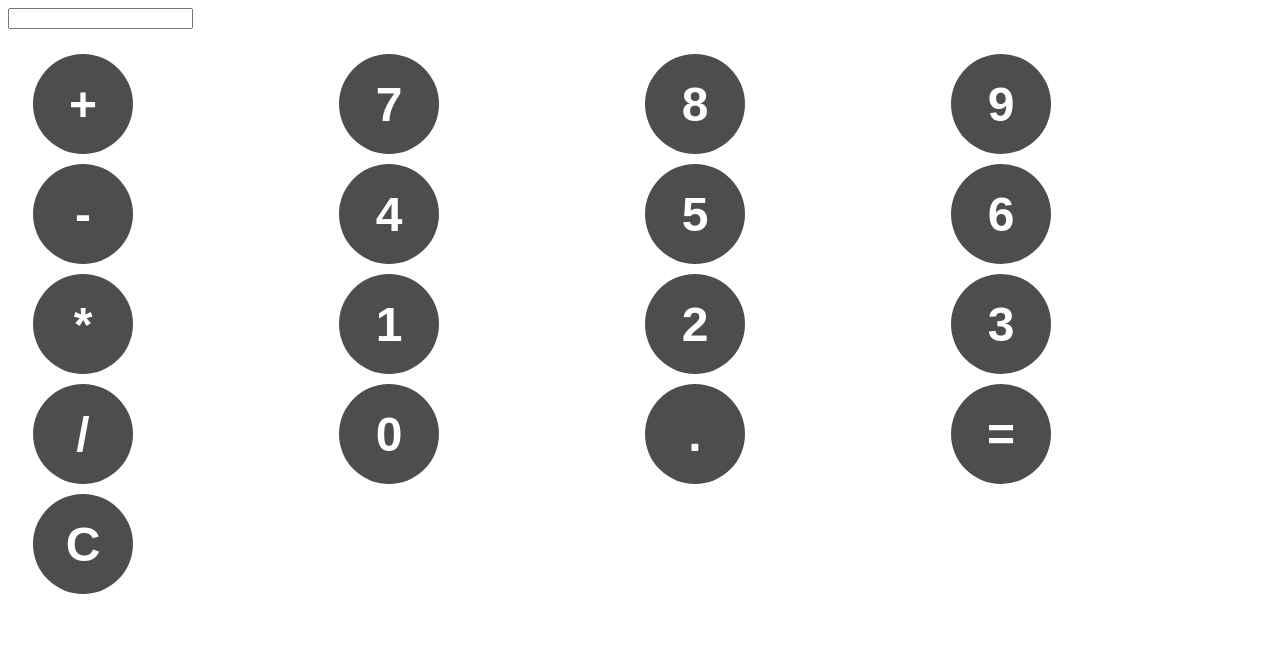
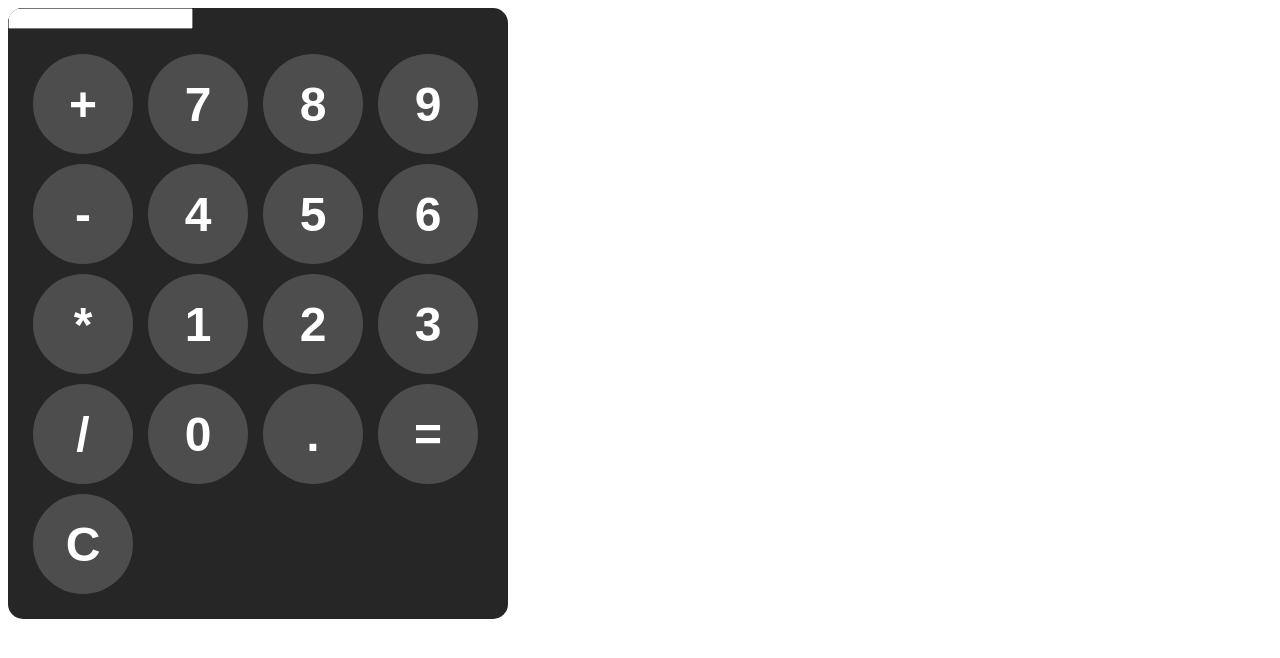
Before and after one commit to vsola0/Calculator, a plain HTML site: page index.html in a window 1280 px wide. Drawn offline with Linux system fonts and the light colour scheme.

Commit message:
Update style.css

```diff
--- a/style.css
+++ b/style.css
@@ -1,3 +1,11 @@
+#calculator{
+    font-family: Arial, Helvetica, sans-serif;
+    background-color: hsl(0, 0%, 15%);
+    border-radius: 15px;
+    max-width: 500px;
+    overflow: hidden;
+}
+
 #keys{
     display:grid;
     grid-template-columns: repeat(4, 1fr);
```
